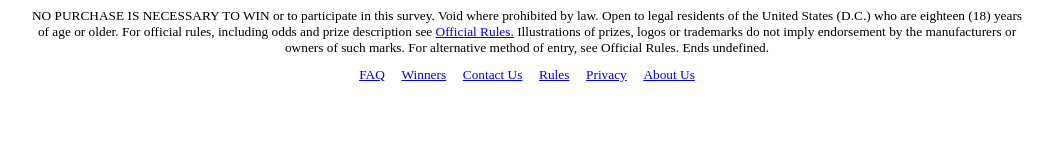
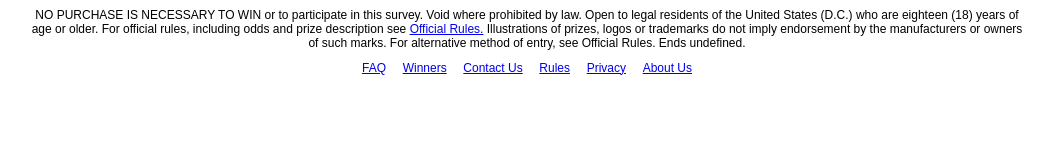
Before and after one commit to subtemplates/subtemplates.github.io, a plain HTML site: page ui_v_footer/index.html in a window 1280 px wide. Shown: the whole page, without its empty margins (113-1166 px from the left). Drawn offline with Linux system fonts and the light colour scheme.

Commit message:
ui_v_footer update
Changed some of the css styling in the footer, as well as indented it like how it is inside our system

```diff
--- a/ui_v_footer/index.html
+++ b/ui_v_footer/index.html
@@ -1,9 +1,13 @@
 <style>
   .vente-footer {
-		font-size: 10pt;
+    display: block;
+    font-family: arial, sans-serif;
+    font-size: 9pt;
+    line-height: normal;
     margin: 0 auto;
     max-width: 1000px;
     text-align: center;
+    width: 98%;
   }
   .supportLink {
     display: inline-block;
```
Lines whose indentation alone changed are shown as unchanged.
